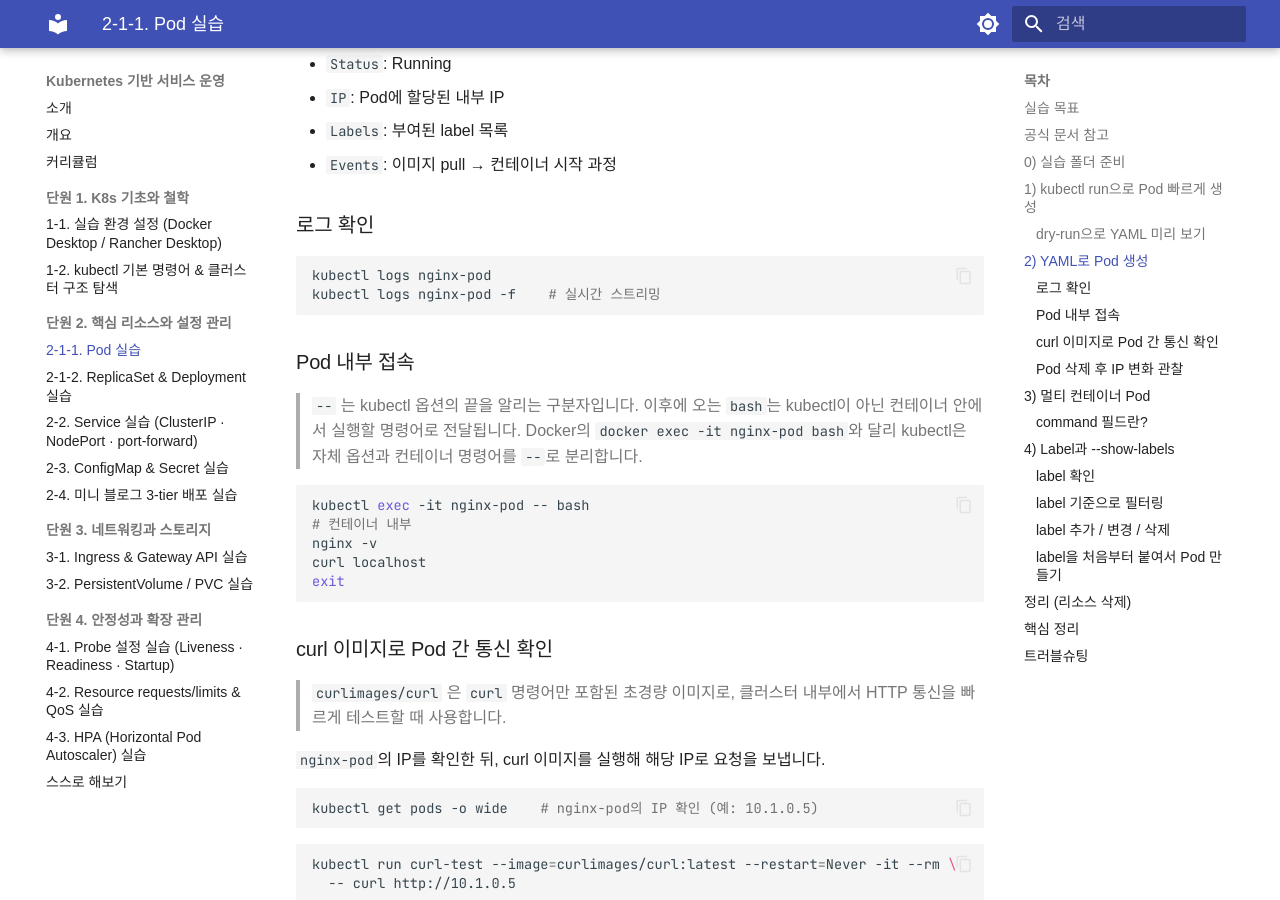
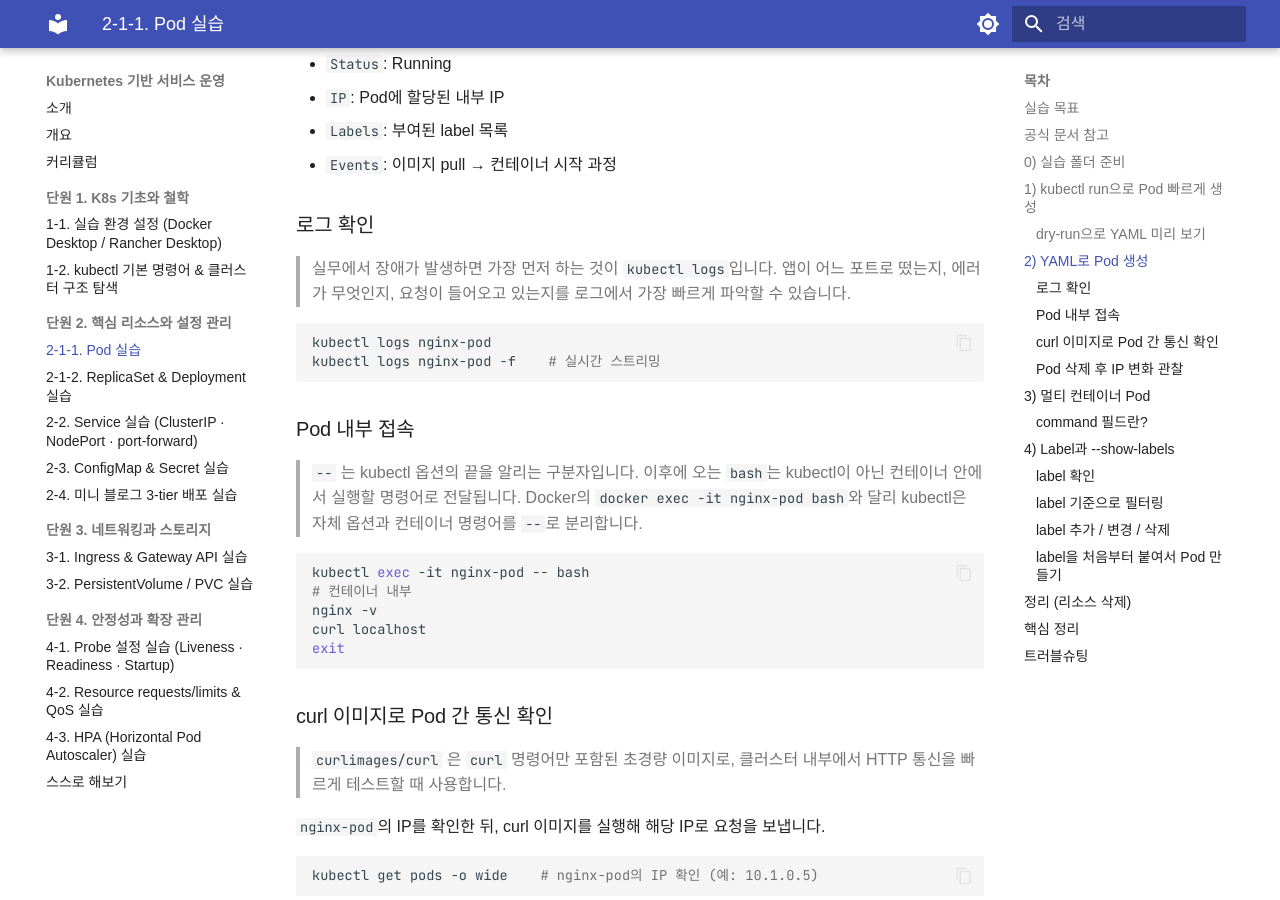
Before and after one commit to skilleat-labs/docker-k8s-labs, an MkDocs documentation site: the page built from docs/modules/module10/2-1-1.md, in a window 1280 px wide and 900 px high, scrolled down 2698 px. Built offline with MkDocs 1.6.1 and Material for MkDocs 9.7.7, drawn with Linux system fonts in a browser that asks for light colours; some web fonts are replaced.

Commit message:
docs: kubectl logs 실무 중요성 한 줄 설명 추가

````diff
--- a/docs/modules/module10/2-1-1.md
+++ b/docs/modules/module10/2-1-1.md
@@ -131,6 +131,8 @@ kubectl describe pod nginx-pod
 - `Events`: 이미지 pull → 컨테이너 시작 과정
 
 ### 로그 확인
+
+> 실무에서 장애가 발생하면 가장 먼저 하는 것이 `kubectl logs`입니다. 앱이 어느 포트로 떴는지, 에러가 무엇인지, 요청이 들어오고 있는지를 로그에서 가장 빠르게 파악할 수 있습니다.
 
 ```bash
 kubectl logs nginx-pod
````
